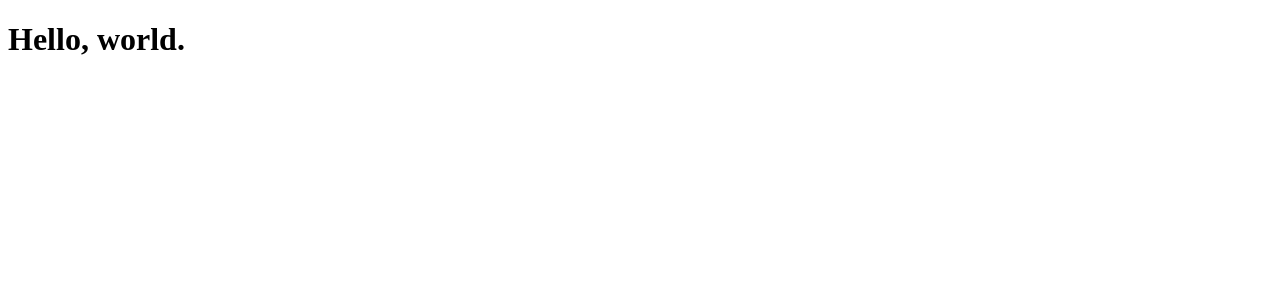
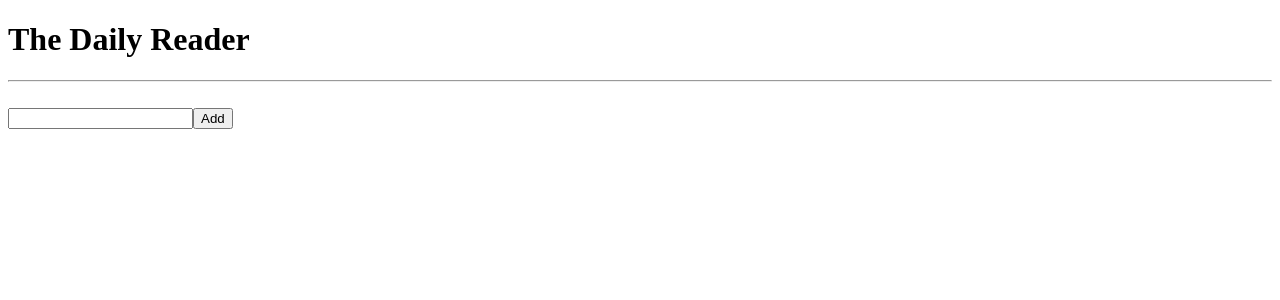
Before and after one commit to vaibhavmule/TheDailyReader, a React app: page / in a window 1280 px wide. Shown: the top 300 px of the page. Built offline with nearby package versions, Linux system fonts and the light colour scheme; the HTML template or start-up script is replaced by a standard one.

Commit message:
add reading app and reading list

```diff
--- a/index.html
+++ b/index.html
@@ -1,7 +1,7 @@
 <!doctype html>
 <html>
   <head>
-    <title>Sample App</title>
+    <title>TheDailyReader</title>
   </head>
   <body>
     <div id='root'>
--- a/src/App.js
+++ b/src/App.js
@@ -1,9 +1,15 @@
 import React, { Component } from 'react';
+import ReadingApp from './ReadingApp';
 
 export default class App extends Component {
   render() {
     return (
-      <h1>Hello, world.</h1>
+      <div>
+        <h1>The Daily Reader</h1>
+        <hr/>
+        <br/>
+        <ReadingApp />
+      </div>
     );
   }
 }
--- /dev/null
+++ b/src/ReadingApp.js
@@ -0,0 +1,35 @@
+import React, { Component } from 'react';
+import ReadingList from './ReadingList';
+
+export default class ReadingApp extends Component {
+
+  constructor(props) {
+    super(props)
+    this.state = {
+      items: [],
+      text: ''
+    }
+  }
+
+  onChange = (e) => {
+    this.setState({text: e.target.value});
+  };
+
+  handleSubmit = (e) => {
+    e.preventDefault();
+    var nextItems = this.state.items.concat([{text: this.state.text, id: Date.now()}]);
+    this.setState({items: nextItems, text: ''});
+  };
+
+  render() {
+    return (
+      <div>
+        <form onSubmit={this.handleSubmit}>
+          <input onChange={this.onChange} value={this.state.text}/>
+          <button>Add</button>
+        </form>
+        <ReadingList items={this.state.items} />
+      </div>
+    );
+  }
+}
--- /dev/null
+++ b/src/ReadingList.js
@@ -0,0 +1,11 @@
+import React, { Component } from 'react';
+
+export default class ReadingList extends Component{
+	createItem = (item) => {
+      return <li key={item.id}>{item.text}</li>;
+  };
+
+  render() {
+    return ( <ul>{this.props.items.map(this.createItem)}</ul> );
+  }
+}
```
